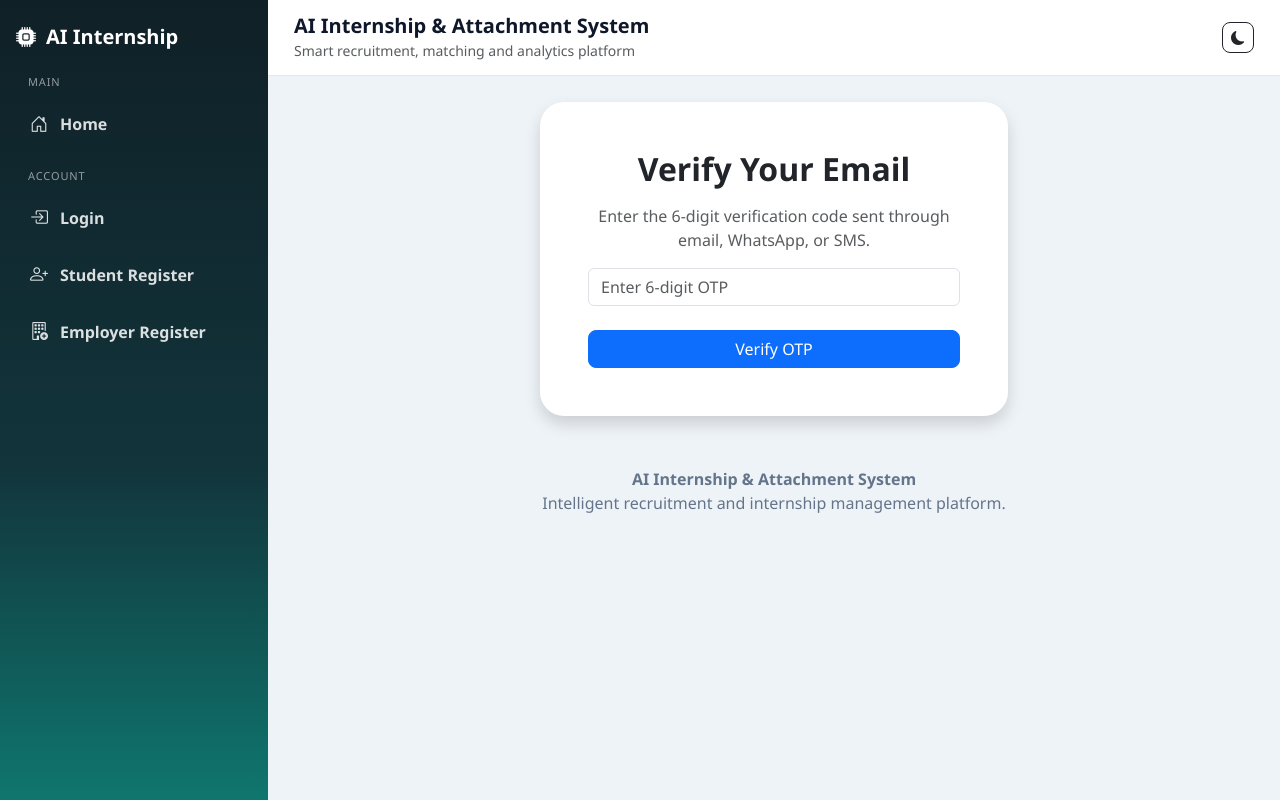
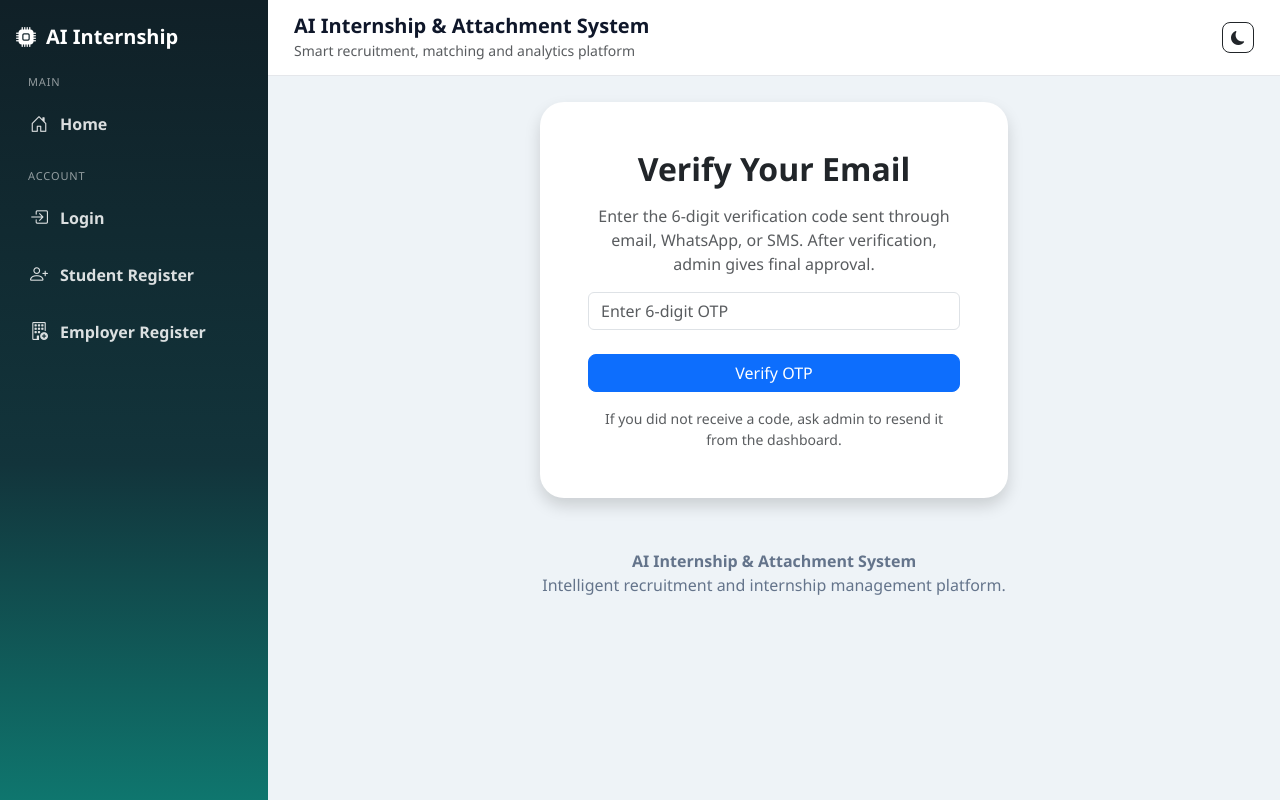
Before and after one commit to georgesultan931-bit/ai-attachment-system, a Django app: page /verify-otp/1/ in a window 1280 px wide. Run offline with Django 5.2, Linux system fonts and the light colour scheme; tables that the repository leaves empty hold one stand-in row (values such as "Sample post").

Commit message:
Require admin approval after OTP verification

```diff
--- a/accounts/views.py
+++ b/accounts/views.py
@@ -435,7 +435,7 @@ def notify_admin_user_verified(request, user):
     role_label = user.role.title()
 
     dashboard_message = (
-        f'{role_label} account verified and activated: '
+        f'{role_label} account verified by OTP and awaiting admin approval: '
         f'{user.username} ({user.email}).'
     )
 
@@ -448,13 +448,13 @@ def notify_admin_user_verified(request, user):
         return False, 'No active email configuration found.'
 
     return send_system_email(
-        subject=f'{role_label} Verified and Activated',
+        subject=f'{role_label} Verified - Approval Required',
         message=(
-            f'{user.username} has entered the verification code successfully.\n\n'
+            f'{user.username} has entered the verification code successfully and is waiting for final admin approval.\n\n'
             f'Email: {user.email}\n'
             f'Phone: {user.phone_number}\n'
             f'Role: {role_label}\n\n'
-            f'The account has been activated automatically and the user can now access their dashboard.'
+            f'Open the admin dashboard and approve the account to activate access.'
         ),
         recipient_list=[
             config.admin_notification_email
@@ -501,10 +501,13 @@ def student_register(request):
 
                 messages.warning(
                     request,
-                    f'Account created, but the automatic email code was not delivered. Ask admin to configure email or resend the code from the dashboard. {otp_message}'
+                    f'Account created, but the automatic email code was not delivered. You can enter the OTP after admin resends it from the dashboard. {otp_message}'
                 )
 
-                return redirect('pending_approval')
+                return redirect(
+                    'verify_otp',
+                    user.id
+                )
 
             except IntegrityError:
 
@@ -563,10 +566,13 @@ def employer_register(request):
 
                 messages.warning(
                     request,
-                    f'Employer account created, but the automatic email code was not delivered. Ask admin to configure email or resend the code from the dashboard. {otp_message}'
+                    f'Employer account created, but the automatic email code was not delivered. You can enter the OTP after admin resends it from the dashboard. {otp_message}'
                 )
 
-                return redirect('pending_approval')
+                return redirect(
+                    'verify_otp',
+                    user.id
+                )
 
             except IntegrityError:
 
@@ -618,8 +624,8 @@ def verify_otp(request, user_id):
             elif entered_otp == user.otp_code:
 
                 user.is_email_verified = True
-                user.is_approved = True
-                user.is_active = True
+                user.is_approved = False
+                user.is_active = False
                 user.otp_code = None
                 user.otp_created_at = None
                 user.save()
@@ -631,16 +637,10 @@ def verify_otp(request, user_id):
 
                 messages.success(
                     request,
-                    'Verification successful. You are now signed in.'
+                    'Verification successful. Admin has been notified to approve your account.'
                 )
 
-                login(
-                    request,
-                    user,
-                    backend='django.contrib.auth.backends.ModelBackend'
-                )
-
-                return redirect('dashboard')
+                return redirect('pending_approval')
 
             else:
 
@@ -833,12 +833,14 @@ def approve_user(request, user_id):
     user.is_active = True
     user.save()
 
+    role_label = user.role.title()
+
     Notification.objects.create(
         user=user,
         message='Your account has been approved. You can now login and access your dashboard.'
     )
 
-    send_system_email(
+    user_email_success, user_email_message = send_system_email(
         subject='Account Approved',
         message=(
             f'Hello {user.username},\n\n'
@@ -855,9 +857,50 @@ def approve_user(request, user_id):
         )
     )
 
+    create_admin_notification(
+        f'{role_label} account approved by {request.user.username}: {user.username} ({user.email}).'
+    )
+
+    config = EmailConfiguration.objects.filter(
+        is_active=True
+    ).first()
+
+    admin_email_success = True
+    admin_email_message = 'No admin email configuration found.'
+
+    if config is not None:
+
+        admin_email_success, admin_email_message = send_system_email(
+            subject=f'{role_label} Account Approved',
+            message=(
+                f'{request.user.username} approved {user.username}.\n\n'
+                f'Email: {user.email}\n'
+                f'Phone: {user.phone_number}\n'
+                f'Role: {role_label}\n\n'
+                f'The account is now active.'
+            ),
+            recipient_list=[
+                config.admin_notification_email
+            ],
+            button_text='Open Admin Dashboard',
+            button_url=build_public_url('/dashboard/')
+        )
+
+    if not user_email_success or not admin_email_success:
+
+        messages.warning(
+            request,
+            (
+                f'{user.username} approved successfully, but one email notification failed. '
+                f'User email: {user_email_message} Admin email: {admin_email_message}'
+            )
+        )
+
+        return redirect('dashboard')
+
     messages.success(
         request,
-        f'{user.username} approved successfully. Email notification sent.'
+        f'{user.username} approved successfully. User and admin notifications sent.'
     )
 
     return redirect('dashboard')
--- a/templates/accounts/admin_dashboard.html
+++ b/templates/accounts/admin_dashboard.html
@@ -398,7 +398,7 @@
                 </h4>
 
                 <small class="text-muted">
-                    Registered users waiting for OTP verification
+                    Registered users waiting for OTP verification or final admin approval
                 </small>
             </div>
 
--- a/templates/accounts/pending_approval.html
+++ b/templates/accounts/pending_approval.html
@@ -18,7 +18,7 @@
                 </h2>
 
                 <p class="text-muted">
-                    Your registration has been received. If the automatic code did not arrive, admin can resend it from the dashboard.
+                    Your registration has been received. If you already entered the OTP, admin will approve your account from the dashboard.
                 </p>
 
                 <a href="{% url 'home' %}"
--- a/templates/accounts/verify_otp.html
+++ b/templates/accounts/verify_otp.html
@@ -15,7 +15,7 @@
                 </h2>
 
                 <p class="text-muted">
-                    Enter the 6-digit verification code sent through email, WhatsApp, or SMS.
+                    Enter the 6-digit verification code sent through email, WhatsApp, or SMS. After verification, admin gives final approval.
                 </p>
 
                 <form method="post">
@@ -32,6 +32,10 @@
 
                 </form>
 
+                <p class="text-muted small mt-3 mb-0">
+                    If you did not receive a code, ask admin to resend it from the dashboard.
+                </p>
+
             </div>
 
         </div>
```
Also changed, not shown: accounts/tests.py (+67 -0 lines).
